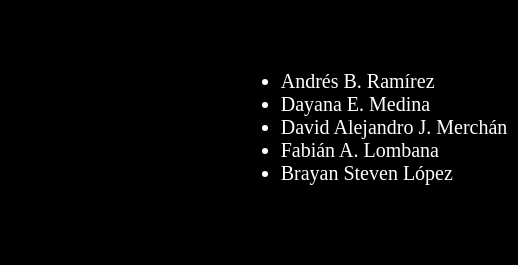
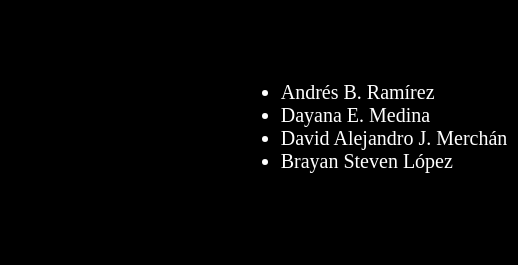
Before and after one commit to BrayanSLopez/BOOS-BUDGET, a plain HTML site: page index.html in a window 1280 px wide. Shown: the part 1624-1889 px from the top of the page, 158-676 px from the left. Drawn offline with Linux system fonts and the light colour scheme; a web font is replaced by a local one.

Commit message:
Update index.html

```diff
--- a/index.html
+++ b/index.html
@@ -19,7 +19,6 @@
             <li>Andrés B. Ramírez</li>
             <li>Dayana E. Medina</li>
             <li>David Alejandro J. Merchán</li>
-            <li>Fabián A. Lombana</li>
             <li>Brayan Steven López</li>
           </ul>
           <img src="./Imagenes/LogoU.jpg" alt="Logo" style="width: 250px;height: 250px;"/>
```
